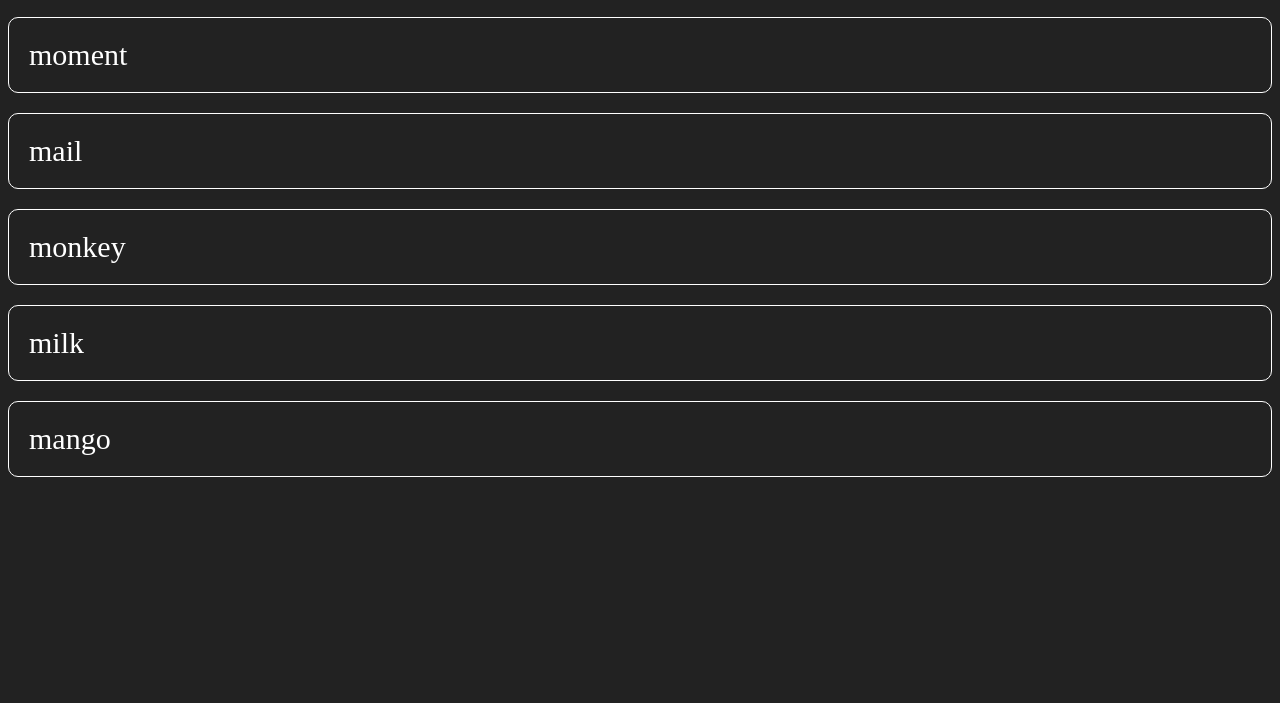
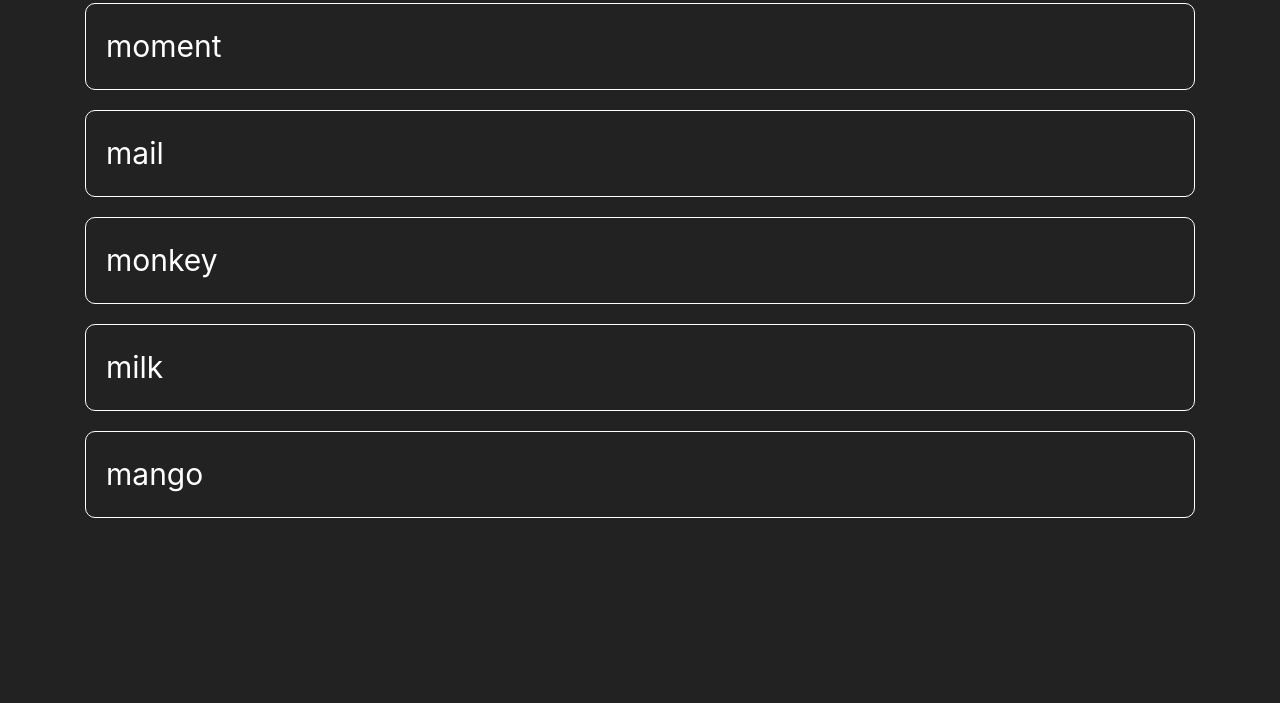
Before and after one commit to SleepyMan212/guessWord, a plain HTML site: page index.html in a window 1280 px wide. Shown: the part 97-800 px from the top of the page. Drawn offline with nearby package versions, Linux system fonts and the light colour scheme.

Commit message:
add bootstrap

```diff
--- a/index.html
+++ b/index.html
@@ -3,6 +3,7 @@
   <head>
     <meta charset="utf-8">
     <title>Guess Word</title>
+    <link rel="stylesheet" href="https://cdnjs.cloudflare.com/ajax/libs/twitter-bootstrap/4.0.0/css/bootstrap.css">
     <link rel="stylesheet" href="./main.css">
   </head>
   <body>
```
Also changed, not shown: main.sass (line endings or trailing spaces).
